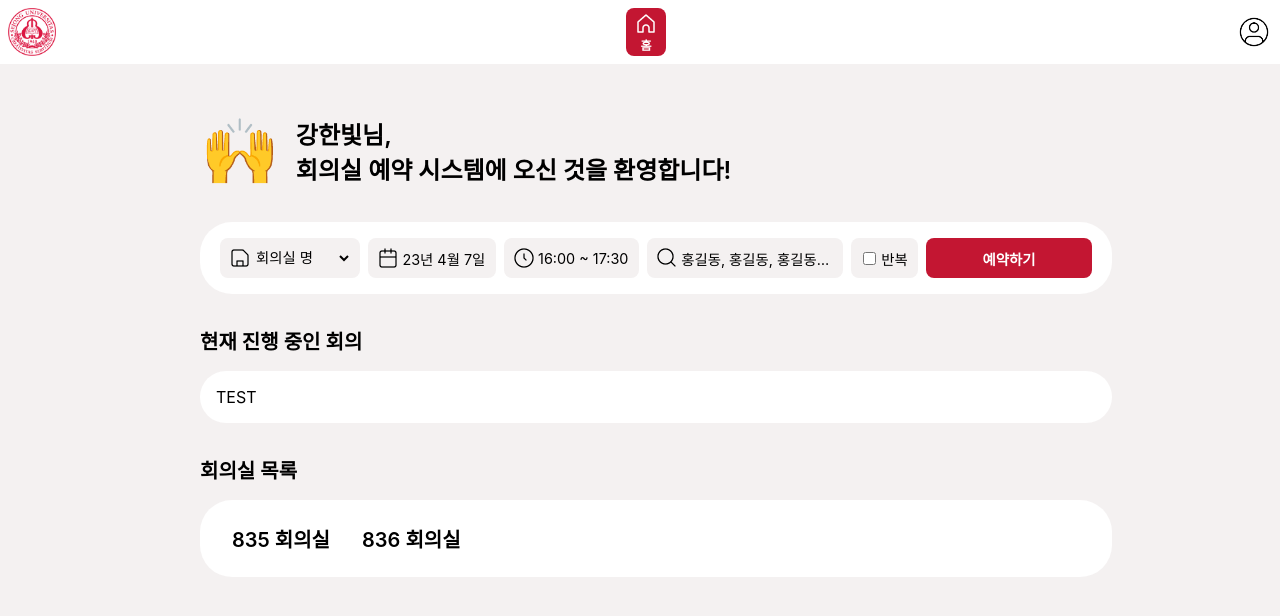
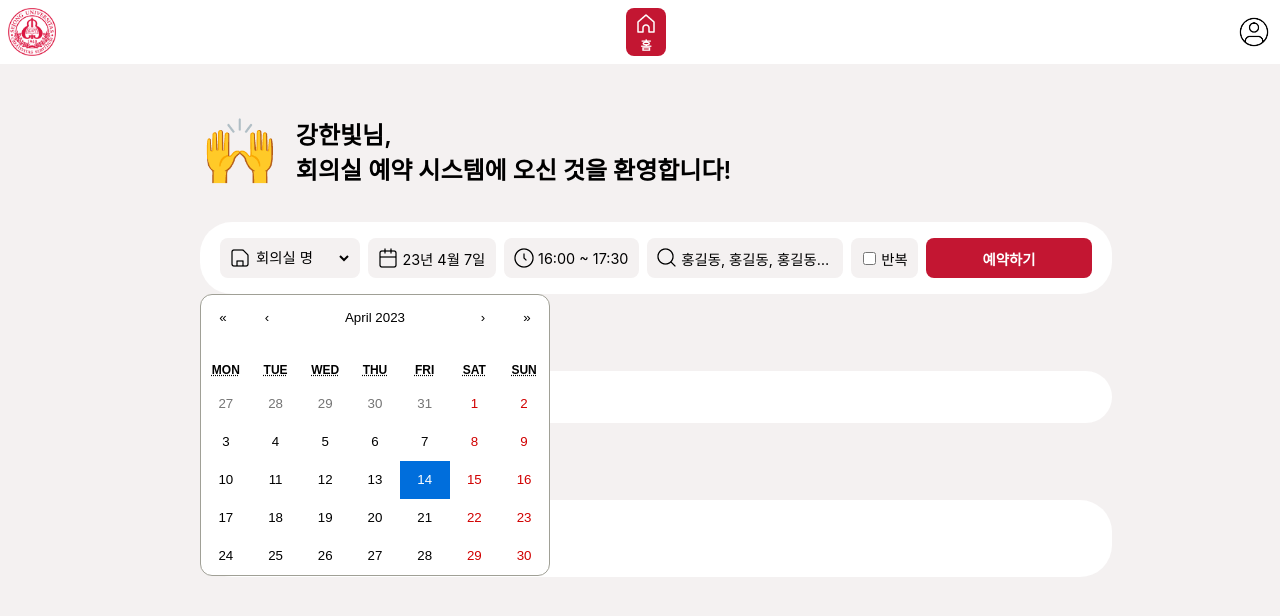
Before and after one commit to capstonephcy/sju-room-reservation-frontend, a React (Create React App) app: page / in a window 1280 px wide. Both pictures are taken after a click on the link "23년 4월 7일". Shown: the top 616 px of the page. Built offline with nearby package versions, Linux system fonts and the light colour scheme.

Commit message:
Add calendar

```diff
--- a/package.json
+++ b/package.json
@@ -7,6 +7,7 @@
     "@testing-library/react": "^13.4.0",
     "@testing-library/user-event": "^13.5.0",
     "react": "^18.2.0",
+    "react-calendar": "^4.2.1",
     "react-dom": "^18.2.0",
     "react-router-dom": "^6.10.0",
     "react-scripts": "5.0.1",
--- a/src/component/Home.css
+++ b/src/component/Home.css
@@ -91,6 +91,11 @@
     width: 11.25rem;
 }
 
+.react-calendar {
+    position: fixed;
+    border-radius: 0.75rem;
+}
+
 @media (max-width: 55rem) {
     .home {
         align-items: flex-start;
--- a/src/component/Home.js
+++ b/src/component/Home.js
@@ -1,7 +1,22 @@
 import './Home.css';
 import Navigation from './Navigation';
+import Calendar from 'react-calendar';
+import 'react-calendar/dist/Calendar.css';
+import { useState } from 'react';
 
 function Home() {
+  const [value, setDate] = useState(new Date());
+  const [showsCalendar, setShowsCalendar] = useState(false);
+
+  const onChange = date => {
+    setDate();
+    setShowsCalendar(false);
+  };
+
+  const toggleDate = () => {
+    setShowsCalendar(true);
+  }
+
   return (
     <div className='home'>
       <Navigation />
@@ -20,7 +35,7 @@ function Home() {
               <option>836 회의실</option>
             </select>
           </div>
-            <div className='gray-box'>
+          <div className='gray-box' onClick={toggleDate}>
             <img src='/img/schedule.png' className='gray-box-icon'/>
             <a className='gray-box-text'>23년 4월 7일</a>
           </div>
@@ -40,6 +55,7 @@ function Home() {
             <a className='red-box-text'>예약하기</a>
           </div>
         </div>
+        {showsCalendar && <Calendar className='hidden' onChange={onChange} value={value}/>}
 
         <div className='margin-top-2rem'>
           <a className='contents-box-title-text'>현재 진행 중인 회의</a>
```
Also changed, not shown: 1 other file (tests, documents, lock files or other folders). Lines whose indentation alone changed are shown as unchanged.
